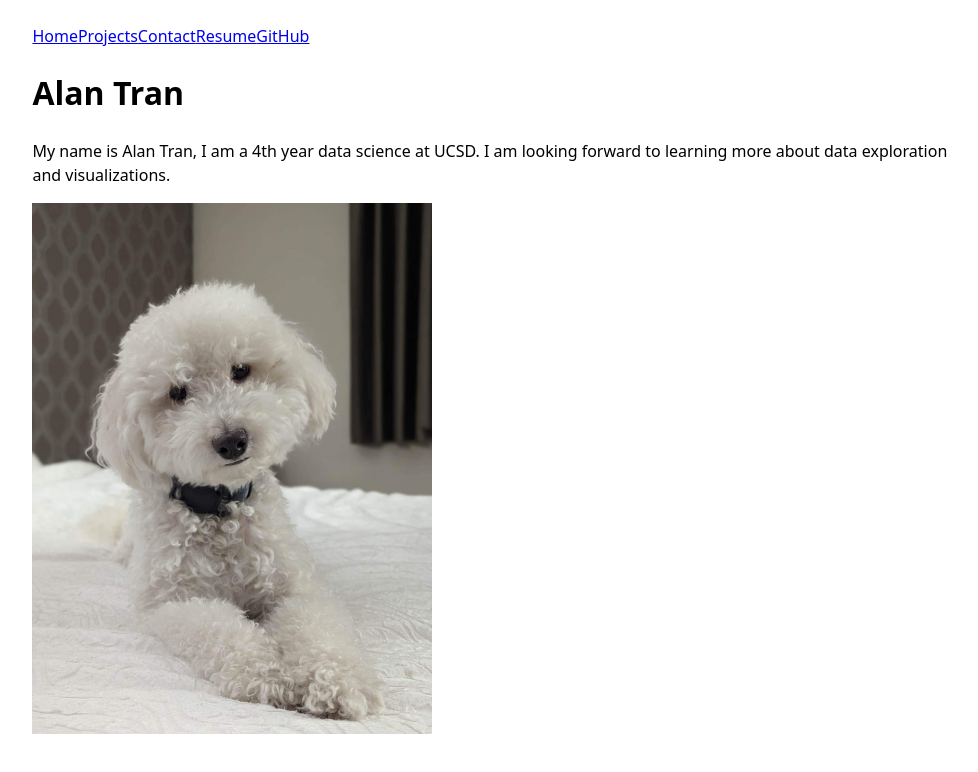
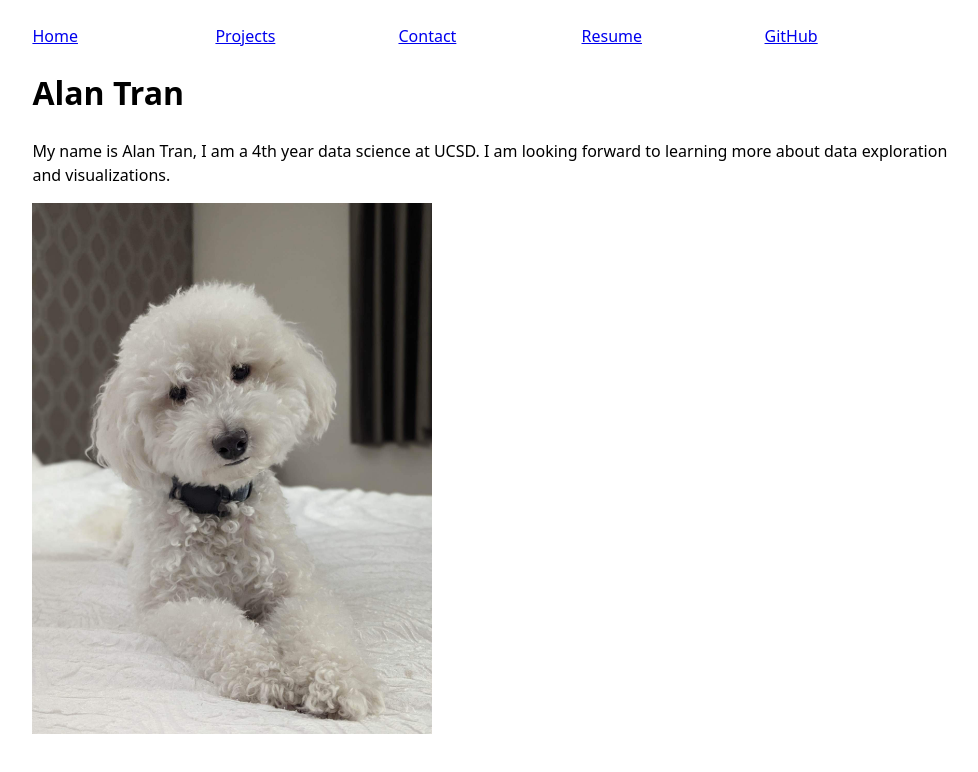
Before and after one commit to AlanTran123/portfolio, a plain HTML site: page index.html in a window 1280 px wide. Shown: the whole page, without its empty margins (150-1128 px from the left). Drawn offline with Linux system fonts and the light colour scheme.

Commit message:
updated portfolio

```diff
--- a/style.css
+++ b/style.css
@@ -14,3 +14,7 @@ img {
 nav {
   display: flex;
 }
+
+nav a {
+  flex: 1;
+}
```
Also changed, not shown: 1 other file.
